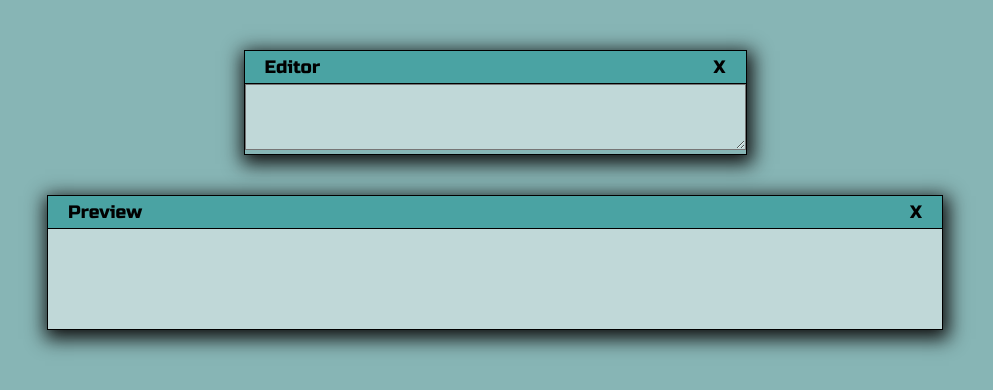
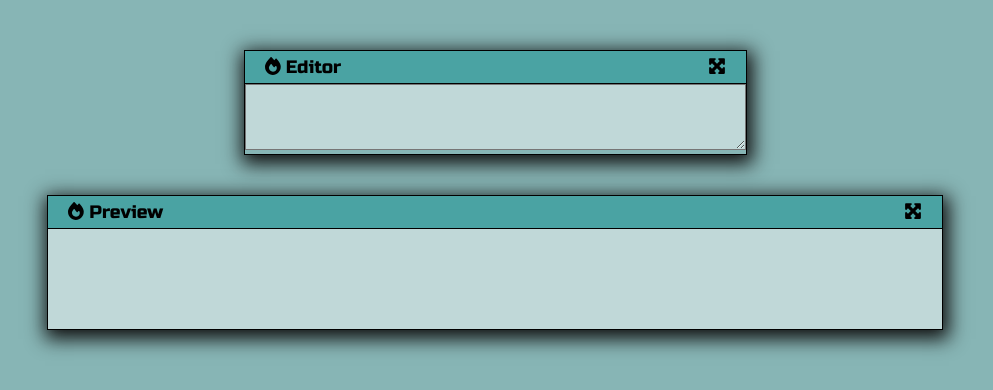
Before and after one commit to LyudmilaNevedomskaya/markdown-previewer, a JavaScript app: page / in a window 1280 px wide. Shown: the top 390 px of the page, without its empty margins (145-1138 px from the left). Built offline with nearby package versions, Linux system fonts and the light colour scheme; the HTML template or start-up script is replaced by a standard one.

Commit message:
Fontawesome icons component added

```diff
--- a/package.json
+++ b/package.json
@@ -3,6 +3,10 @@
   "version": "0.1.0",
   "private": true,
   "dependencies": {
+    "@fortawesome/fontawesome-svg-core": "^6.2.0",
+    "@fortawesome/free-regular-svg-icons": "^6.2.0",
+    "@fortawesome/free-solid-svg-icons": "^6.2.0",
+    "@fortawesome/react-fontawesome": "^0.2.0",
     "@testing-library/jest-dom": "^5.16.5",
     "@testing-library/react": "^13.4.0",
     "@testing-library/user-event": "^13.5.0",
--- a/src/App.js
+++ b/src/App.js
@@ -1,20 +1,22 @@
 import './App.css';
+import { FontAwesomeIcon } from '@fortawesome/react-fontawesome'
+import { faMaximize, faFire } from '@fortawesome/free-solid-svg-icons'
 
 export default function App() {
   return (
     <div className="container">
       <div className='editor-container'>
         <div className='editor-header'>
-          <p>Editor</p>
-          <p>X</p>
+          <p><FontAwesomeIcon icon={faFire} /> Editor</p>
+          <p><FontAwesomeIcon icon={faMaximize} /></p>
         </div>
         <textarea id='editor' rows="4" cols="60"></textarea>
       </div>
 
       <div className='preview-container'>
         <div className='preview-header'>
-        <p>Preview</p>
-          <p>X</p>
+        <p><FontAwesomeIcon icon={faFire} /> Preview</p>
+          <p><FontAwesomeIcon icon={faMaximize} /></p>
         </div>
         <div id='preview'></div>
       </div>
```
Also changed, not shown: 2 other files (tests, documents, lock files or other folders).
